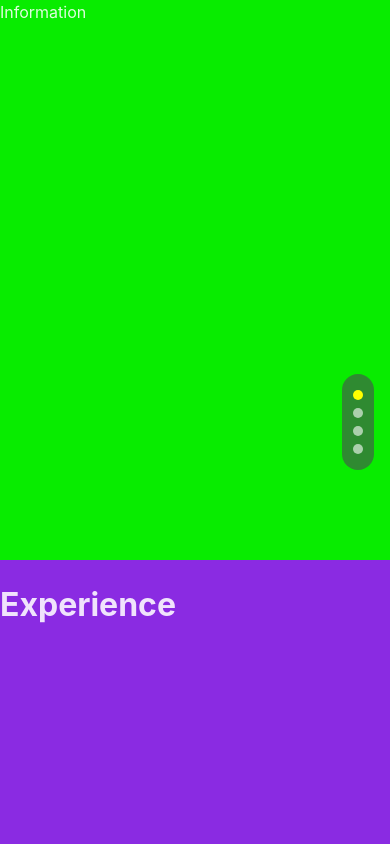
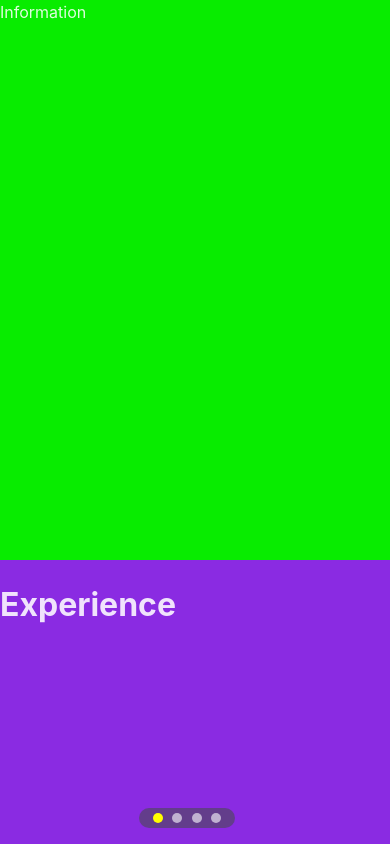
Before and after one commit to celalkilnc/career-canvas, a React (Vite) app: page / in a window 390 px wide. Shown: the top 844 px of the page. Built offline with nearby package versions, Linux system fonts and the light colour scheme.

Commit message:
responsive

```diff
--- a/src/components/common/switchbar/SwitchbarStyle.css
+++ b/src/components/common/switchbar/SwitchbarStyle.css
@@ -20,7 +20,7 @@
     justify-content: space-between;
     align-items: center;
 
-    background-color: rgba(74, 74, 82,0.6);
+    background-color: rgba(74, 74, 82, 0.6);
     border-radius: 20px;
 }
 
@@ -43,7 +43,7 @@
     background-color: yellow;
 }
 
-.switchItem .active{
+.switchItem .active {
     color: #4a4a52;
 }
 
@@ -67,19 +67,27 @@
 }
 
 @media only screen and (max-width: 780px) {
-    /* .container {
+    .container {
         padding: 0;
         justify-content: space-around;
         align-items: end;
     }
 
     .switchBar {
-      padding: 0 0.5rem;
+        padding: 0.3rem 1rem;
         flex-direction: row;
         margin-bottom: 1rem;
+        width: 4rem;
+        height: fit-content;
+    }
+
+    .switchItem {
+        max-width: 5px;
+        padding: 0;
     }
 
     .ball {
-      padding: 0.2rem;
-    } */
+        margin: 0;
+        padding: 0;
     }
+}
```
Lines whose indentation alone changed are shown as unchanged.
